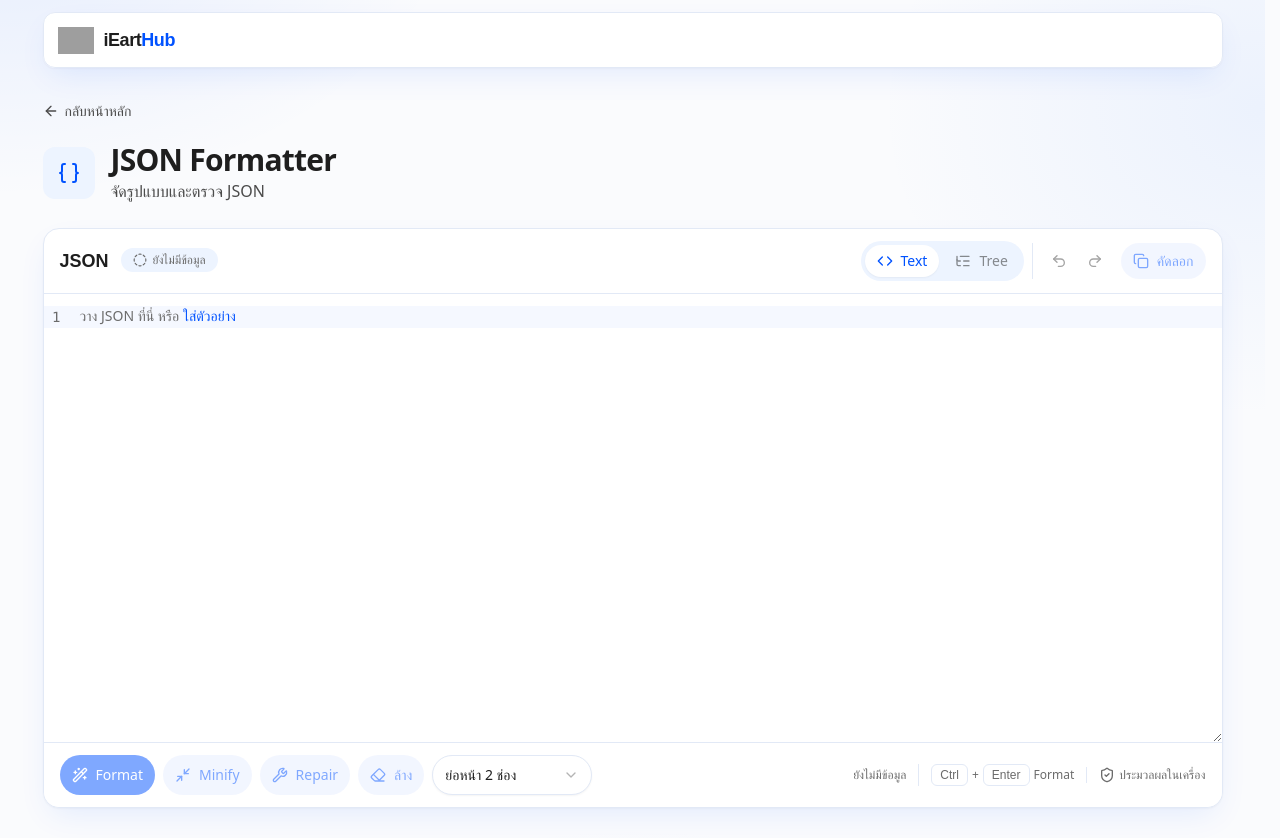
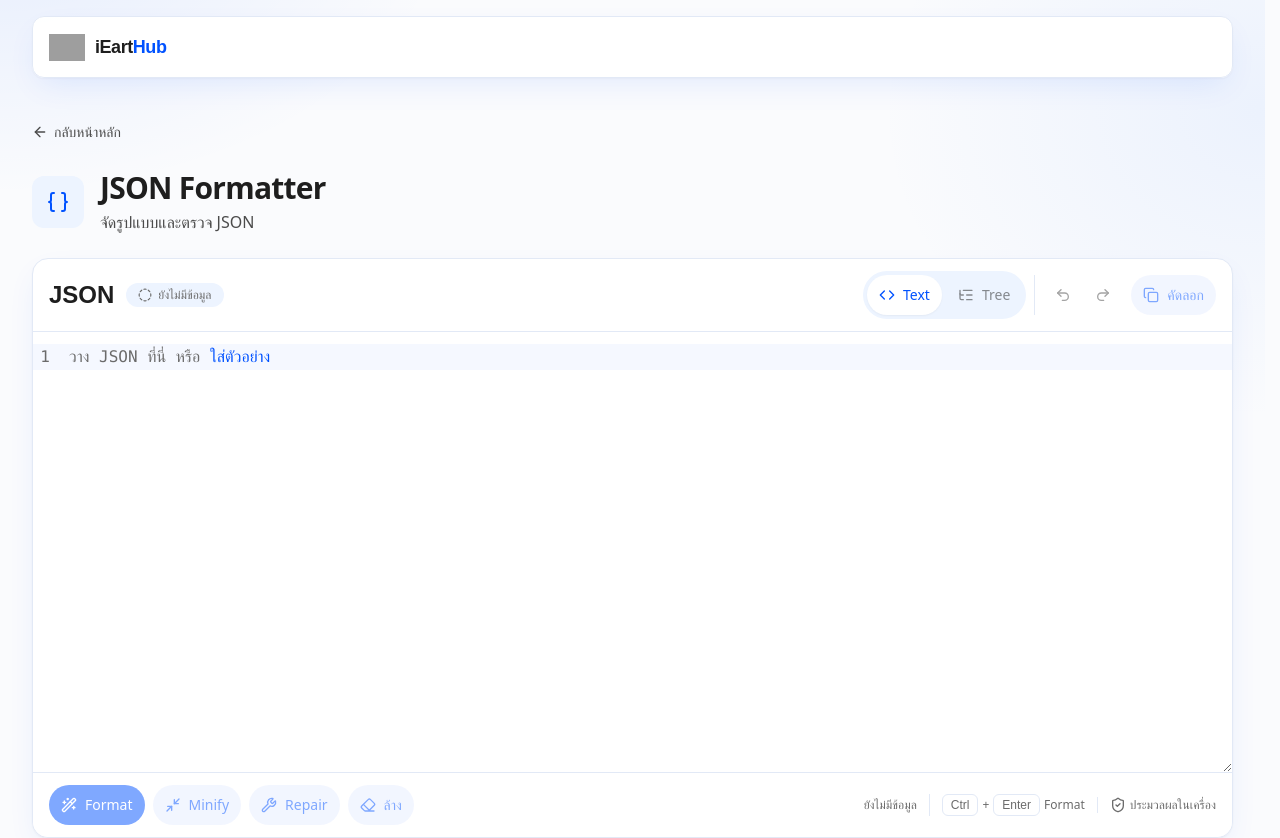
Before and after one commit to iE4rthDEV/iearthub, a Next.js app: page /tools/json in a window 1280 px wide. Shown: the top 838 px of the page. Built offline with nearby package versions, Linux system fonts and the light colour scheme; grey boxes are pictures that could not be loaded.

Commit message:
fix: improve responsive layouts
- Share responsive containers across navigation, pages, and footer
- Adapt pinned card spans to the number of saved tools
- Improve JSON toolbars, editor sizing, and deep tree scrolling
- Use two-space JSON formatting and show stats only on desktop

```diff
--- a/app/globals.css
+++ b/app/globals.css
@@ -72,6 +72,11 @@
   --shadow-xs: 0 1px 2px 0 rgb(0 0 0 / 0.045);
 }
 
+/* Keep the navbar, pages, and footer aligned at every viewport width. */
+@utility page-container {
+  @apply mx-auto w-full min-w-0 max-w-360 px-4 sm:px-6 lg:px-8 2xl:px-10;
+}
+
 @utility glass {
   @apply shadow-glass;
   background-color: var(--surface);
--- a/app/layout.tsx
+++ b/app/layout.tsx
@@ -20,11 +20,10 @@ export const metadata: Metadata = {
 export default function RootLayout({ children }: LayoutProps<"/">) {
   return (
     <html lang="th">
-      <body className="bg-aurora min-h-screen font-sans leading-relaxed text-ink antialiased">
-        <div className="flex min-h-screen flex-col">
+      <body className="bg-aurora min-h-dvh font-sans leading-relaxed text-ink antialiased">
+        <div className="flex min-h-dvh min-w-0 flex-col">
           <Navbar />
-          {/* At least one viewport tall, so every page scrolls and the scrollbar always covers the reserved gutter. */}
-          <div className="min-h-dvh">{children}</div>
+          <div className="min-w-0 flex-1">{children}</div>
           <Footer />
         </div>
       </body>
--- a/app/tools/json/page.tsx
+++ b/app/tools/json/page.tsx
@@ -22,22 +22,22 @@ export default function JsonFormatterPage() {
   const Icon = jsonTool.icon;
 
   return (
-    <div className="mx-auto w-full max-w-303 px-4">
-      <main className="pt-8 pb-16">
+    <div className="page-container">
+      <main className="pt-4 pb-6 sm:pt-6 sm:pb-10 lg:pt-8 lg:pb-14">
         <Link
           href="/"
-          className="inline-flex items-center gap-1.5 rounded-sm text-sm font-medium text-ink-2 hover:text-brand focus-visible:outline-2 focus-visible:outline-offset-2 focus-visible:outline-brand"
+          className="inline-flex min-h-11 items-center gap-1.5 rounded-sm text-sm font-medium text-ink-2 hover:text-brand focus-visible:outline-2 focus-visible:outline-offset-2 focus-visible:outline-brand"
         >
           <ArrowLeft className="size-4" aria-hidden="true" /> กลับหน้าหลัก
         </Link>
 
-        <header className="mt-4 mb-6 flex items-center gap-4">
-          <div className="grid size-13 shrink-0 place-items-center rounded-xl bg-tint text-brand">
+        <header className="mt-3 mb-5 flex items-start gap-3 sm:mt-4 sm:mb-6 sm:items-center sm:gap-4">
+          <div className="grid size-11 shrink-0 place-items-center rounded-xl bg-tint text-brand sm:size-13">
             <Icon className="size-6" aria-hidden="true" />
           </div>
-          <div>
-            <h1 className="text-2xl font-bold tracking-tight sm:text-3xl">{jsonTool.name}</h1>
-            <p className="text-ink-2">{jsonTool.description}</p>
+          <div className="min-w-0">
+            <h1 className="text-xl font-bold tracking-tight wrap-anywhere sm:text-3xl">{jsonTool.name}</h1>
+            <p className="mt-1 text-sm text-ink-2 sm:text-base">{jsonTool.description}</p>
           </div>
         </header>
 
--- a/components/json-editor.tsx
+++ b/components/json-editor.tsx
@@ -39,9 +39,12 @@ const jsonHighlightStyle = HighlightStyle.define([
 ]);
 
 const editorTheme = EditorView.theme({
-  "&": { height: "100%", fontSize: "14px", backgroundColor: "transparent" },
+  "&": { height: "100%", minWidth: "0", fontSize: "16px", backgroundColor: "transparent" },
+  "@media (min-width: 40rem) and (pointer: fine)": { "&": { fontSize: "14px" } },
   "&.cm-focused": { outline: "none" },
   ".cm-scroller": {
+    overflow: "auto",
+    overscrollBehavior: "contain",
     fontFamily: 'ui-monospace, SFMono-Regular, Menlo, Consolas, "Noto Sans Thai Looped", monospace',
     lineHeight: "1.6",
   },
@@ -53,8 +56,24 @@ const editorTheme = EditorView.theme({
   },
   ".cm-panels": { backgroundColor: "var(--solid)", color: "var(--ink)", borderColor: "var(--line)" },
   ".cm-panels-bottom": { borderTop: "1px solid var(--line)" },
-  ".cm-panel.cm-search": { padding: "8px 12px", fontFamily: "inherit" },
-  ".cm-textfield": { borderRadius: "6px", borderColor: "var(--line)", padding: "2px 6px" },
+  ".cm-panel.cm-search": {
+    display: "flex",
+    flexWrap: "wrap",
+    alignItems: "center",
+    gap: "6px",
+    padding: "8px 12px",
+    paddingRight: "36px",
+    fontFamily: "inherit",
+  },
+  ".cm-textfield": {
+    maxWidth: "100%",
+    minWidth: "0",
+    boxSizing: "border-box",
+    borderRadius: "6px",
+    borderColor: "var(--line)",
+    padding: "2px 6px",
+    fontSize: "inherit",
+  },
   ".cm-button": { borderRadius: "6px", backgroundImage: "none", backgroundColor: "white", borderColor: "var(--line)" },
 });
 
@@ -184,5 +203,5 @@ export function JsonEditor({ ref, onChange, onHistoryChange, onFormatShortcut, a
     },
   }));
 
-  return <div ref={containerRef} className="h-full" />;
+  return <div ref={containerRef} className="h-full min-w-0" />;
 }
--- a/components/json-formatter.tsx
+++ b/components/json-formatter.tsx
@@ -21,24 +21,15 @@ import {
 import { JsonEditor, type JsonEditorHandle } from "@/components/json-editor";
 import { JsonTreeView } from "@/components/json-tree-view";
 import { Button } from "@/components/ui/button";
-import { Select, SelectContent, SelectItem, SelectTrigger, SelectValue } from "@/components/ui/select";
 import {
   countKeys,
   formatByteSize,
   getByteSize,
   repairJson,
-  toIndentValue,
   validateJson,
-  type IndentOption,
   type JsonValidation,
 } from "@/lib/json-tools";
 import { cn } from "@/lib/utils";
-
-const indentOptions: { value: IndentOption; label: string }[] = [
-  { value: "2", label: "ย่อหน้า 2 ช่อง" },
-  { value: "4", label: "ย่อหน้า 4 ช่อง" },
-  { value: "tab", label: "ย่อหน้าด้วย Tab" },
-];
 
 const SAMPLE_JSON =
   '{"name":"iEartHub","version":1,"tags":["tools","thai"],"owner":{"name":"iEarth","active":true},"features":[{"id":"json","title":"JSON Formatter"},{"id":"qr","title":"สร้าง QR Code"}],"note":null}';
@@ -50,9 +41,11 @@ type Notice = { text: string; tone: "success" | "error" };
 const kbdClassName =
   "daisy-kbd h-5.5 min-w-0 rounded-md border border-line bg-white px-2 font-display text-xs text-ink-3";
 
+const actionButtonClassName =
+  "h-8 min-w-0 rounded-full px-2 text-xs has-[>svg]:px-2 sm:h-10 sm:px-4 sm:text-sm sm:has-[>svg]:px-3 [&_svg]:hidden sm:[&_svg]:block";
+
 export function JsonFormatter() {
   const [content, setContent] = useState("");
-  const [indent, setIndent] = useState<IndentOption>("2");
   const [viewMode, setViewMode] = useState<ViewMode>("text");
   const [history, setHistory] = useState({ canUndo: false, canRedo: false });
   const [isCopied, setIsCopied] = useState(false);
@@ -102,7 +95,7 @@ export function JsonFormatter() {
 
   function handleFormat() {
     const result = parseCurrentContent();
-    if (result.ok) editorRef.current?.replaceContent(JSON.stringify(result.value, null, toIndentValue(indent)));
+    if (result.ok) editorRef.current?.replaceContent(JSON.stringify(result.value, null, 2));
   }
 
   function handleMinify() {
@@ -149,49 +142,65 @@ export function JsonFormatter() {
   return (
     <section
       aria-labelledby="json-editor-label"
-      className="overflow-hidden rounded-2xl border border-line bg-white shadow-glass"
+      className="min-w-0 overflow-hidden rounded-2xl border border-line bg-white shadow-glass"
     >
-      <div className="flex flex-wrap items-center gap-x-3 gap-y-2 border-b border-line px-4 py-3">
-        <h2 id="json-editor-label" className="font-display text-lg font-semibold">
+      <div className="flex items-start justify-between gap-2 border-b border-line px-3 py-3 sm:px-4 md:items-center md:gap-3">
+        <div className="flex min-w-0 flex-col items-start gap-1 md:flex-row md:items-center md:gap-3">
+          <h2 id="json-editor-label" className="font-display text-2xl leading-tight font-semibold">
             JSON
           </h2>
+          <div className="flex min-w-0 items-center">
             <StatusBadge validation={validation} onGoToError={handleGoToError} />
+          </div>
+        </div>
 
-        <div className="ml-auto flex flex-wrap items-center gap-2">
-          <div role="group" aria-label="มุมมอง" className="flex items-center gap-1 rounded-full bg-tint p-1">
-            <ViewModeButton isActive={visibleView === "text"} onClick={() => setViewMode("text")}>
-              <Code aria-hidden="true" /> Text
+        <div className="flex shrink-0 flex-col items-end gap-1 md:flex-row md:items-center md:gap-2">
+          <div role="group" aria-label="มุมมอง" className="flex items-center gap-0.5 rounded-full bg-tint p-0.5 sm:gap-1 sm:p-1">
+            <ViewModeButton isActive={visibleView === "text"} onClick={() => setViewMode("text")} title="Text">
+              <Code className="size-3.5 sm:size-4" aria-hidden="true" />
+              <span>Text</span>
             </ViewModeButton>
             <ViewModeButton
               isActive={visibleView === "tree"}
               onClick={() => setViewMode("tree")}
               disabled={!isValid}
-              title={isValid ? undefined : "ใช้ได้เมื่อ JSON ถูกต้อง"}
+              title={isValid ? "Tree" : "ใช้ได้เมื่อ JSON ถูกต้อง"}
             >
-              <ListTree aria-hidden="true" /> Tree
+              <ListTree className="size-3.5 sm:size-4" aria-hidden="true" />
+              <span>Tree</span>
             </ViewModeButton>
           </div>
 
-          <div className="flex items-center border-line sm:border-l sm:pl-2">
+          <div className="flex items-center gap-1.5 sm:gap-2">
+            <div className="flex items-center border-line md:border-l md:pl-2">
               <IconButton label="ย้อนกลับ (Ctrl+Z)" onClick={() => editorRef.current?.undo()} disabled={!history.canUndo}>
-              <Undo2 aria-hidden="true" />
+                <Undo2 className="size-3.5 sm:size-4" aria-hidden="true" />
               </IconButton>
               <IconButton label="ทำซ้ำ (Ctrl+Y)" onClick={() => editorRef.current?.redo()} disabled={!history.canRedo}>
-              <Redo2 aria-hidden="true" />
+                <Redo2 className="size-3.5 sm:size-4" aria-hidden="true" />
               </IconButton>
             </div>
 
-          <Button type="button" variant="soft" onClick={handleCopy} disabled={isEmpty} className="rounded-full">
-            {isCopied ? <ClipboardCheck aria-hidden="true" /> : <Copy aria-hidden="true" />}
-            {isCopied ? "คัดลอกแล้ว" : "คัดลอก"}
+            <Button
+              type="button"
+              variant="soft"
+              size="icon"
+              onClick={handleCopy}
+              disabled={isEmpty}
+              title={isCopied ? "คัดลอกแล้ว" : "คัดลอก"}
+              className="size-8 rounded-full sm:h-10 sm:w-auto sm:px-3"
+            >
+              {isCopied ? <ClipboardCheck className="size-3.5 sm:size-4" aria-hidden="true" /> : <Copy className="size-3.5 sm:size-4" aria-hidden="true" />}
+              <span className="sr-only sm:not-sr-only">{isCopied ? "คัดลอกแล้ว" : "คัดลอก"}</span>
             </Button>
+          </div>
         </div>
       </div>
 
       {/* Body: the editor stays mounted in tree mode so its undo history is kept. */}
       {/* pb-4 keeps the scrollbars above the resize handle in the bottom-right corner. */}
-      <div className="relative h-112 min-h-60 resize-y overflow-hidden pb-4">
-        <div className={cn("h-full", visibleView !== "text" && "hidden")}>
+      <div className="relative h-[clamp(12rem,55dvh,40rem)] min-h-48 min-w-0 resize-y overflow-hidden pb-4 sm:min-h-60">
+        <div className={cn("h-full min-w-0", visibleView !== "text" && "hidden")}>
           <JsonEditor
             ref={editorRef}
             ariaLabelledBy="json-editor-label"
@@ -203,12 +212,12 @@ export function JsonFormatter() {
 
         {visibleView === "text" && content === "" && (
           // Shown over the empty editor; only the button inside catches clicks.
-          <div className="pointer-events-none absolute top-3 left-9 text-sm text-ink-3">
+          <div className="pointer-events-none absolute top-3 right-3 left-9 font-mono text-base leading-[1.6] text-ink-3">
             วาง JSON ที่นี่ หรือ{" "}
             <button
               type="button"
               onClick={handleLoadSample}
-              className="pointer-events-auto rounded-sm font-medium text-brand underline-offset-4 hover:underline focus-visible:outline-2 focus-visible:outline-brand"
+              className="pointer-events-auto relative rounded-sm align-baseline font-medium text-brand underline-offset-4 after:absolute after:inset-x-0 after:-inset-y-1 hover:underline focus-visible:outline-2 focus-visible:outline-brand"
             >
               ใส่ตัวอย่าง
             </button>
@@ -216,54 +225,39 @@ export function JsonFormatter() {
         )}
 
         {visibleView === "tree" && validation.status === "valid" && (
-          <div className="h-full overflow-auto p-4">
+          <div className="h-full min-w-0 overflow-auto overscroll-contain p-3 sm:p-4">
             <JsonTreeView value={validation.value} />
           </div>
         )}
       </div>
 
-      <div className="flex flex-wrap items-center gap-2 border-t border-line bg-solid px-4 py-3">
+      <div className="grid grid-cols-4 gap-1.5 border-t border-line bg-solid px-3 py-3 sm:flex sm:flex-wrap sm:items-center sm:gap-2 sm:px-4">
         <Button
           type="button"
           onClick={handleFormat}
           disabled={!isValid}
           aria-keyshortcuts="Control+Enter Meta+Enter"
           title="Format (Ctrl+Enter)"
-          className="h-10 rounded-full px-5"
+          className={actionButtonClassName}
         >
           <WandSparkles aria-hidden="true" /> Format
         </Button>
-        <Button type="button" variant="soft" onClick={handleMinify} disabled={!isValid} className="h-10 rounded-full">
+        <Button type="button" variant="soft" onClick={handleMinify} disabled={!isValid} className={actionButtonClassName}>
           <Minimize2 aria-hidden="true" /> Minify
         </Button>
-        <Button type="button" variant="soft" onClick={handleRepair} disabled={!isInvalid} className="h-10 rounded-full">
+        <Button type="button" variant="soft" onClick={handleRepair} disabled={!isInvalid} className={actionButtonClassName}>
           <Wrench aria-hidden="true" /> Repair
         </Button>
-        <Button type="button" variant="soft" onClick={handleClear} disabled={isEmpty} className="h-10 rounded-full">
+        <Button type="button" variant="soft" onClick={handleClear} disabled={isEmpty} className={actionButtonClassName}>
           <Eraser aria-hidden="true" /> ล้าง
         </Button>
-        <Select value={indent} onValueChange={(value) => setIndent(value as IndentOption)}>
-          {/* The trigger width fits the longest option, and the menu below uses the same width so both line up. */}
-          <SelectTrigger aria-label="ระยะย่อหน้า" className="w-40 rounded-full bg-white data-[size=default]:h-10">
-            <SelectValue />
-          </SelectTrigger>
-          {/* rounded-2xl matches the card; items use rounded-xl (16px minus the 4px padding) so the corners stay parallel. */}
-          <SelectContent className="w-(--radix-select-trigger-width) rounded-2xl">
-            {indentOptions.map((option) => (
-              <SelectItem key={option.value} value={option.value} className="rounded-xl">
-                {option.label}
-              </SelectItem>
-            ))}
-          </SelectContent>
-        </Select>
-
-        <div className="ml-auto flex flex-wrap items-center gap-x-3 gap-y-1 text-xs text-ink-3">
+        <div className="col-span-4 flex min-w-0 flex-wrap items-center gap-x-3 gap-y-2 pt-1 text-xs wrap-anywhere text-ink-3 sm:w-full md:ml-auto md:w-auto md:flex-1 md:justify-end md:pt-0">
           {notice ? (
             <span role="status" className={notice.tone === "error" ? "text-destructive" : "text-emerald-700"}>
               {notice.text}
             </span>
           ) : (
-            <span>
+            <span className="hidden lg:inline">
               {stats
                 ? [
                     stats.keyCount !== null && `${stats.keyCount.toLocaleString()} keys`,
@@ -275,10 +269,10 @@ export function JsonFormatter() {
                 : "ยังไม่มีข้อมูล"}
             </span>
           )}
-          <span className="hidden items-center gap-1 border-l border-line pl-3 lg:inline-flex" aria-hidden="true">
+          <span className="hidden items-center gap-1 border-l border-line pl-3 xl:inline-flex" aria-hidden="true">
             <kbd className={kbdClassName}>Ctrl</kbd>+<kbd className={kbdClassName}>Enter</kbd> Format
           </span>
-          <span className="hidden items-center gap-1 border-l border-line pl-3 sm:inline-flex">
+          <span className="inline-flex items-center gap-1 lg:border-l lg:border-line lg:pl-3">
             <ShieldCheck className="size-4" aria-hidden="true" /> ประมวลผลในเครื่อง
           </span>
         </div>
@@ -293,10 +287,10 @@ type StatusBadgeProps = {
 };
 
 function StatusBadge({ validation, onGoToError }: StatusBadgeProps) {
-  const badgeClassName = "inline-flex items-center gap-1.5 rounded-full px-3 py-1 text-xs font-medium";
+  const badgeClassName = "inline-flex min-w-0 max-w-full items-center gap-1 rounded-2xl px-2 py-1 text-left text-xs font-medium whitespace-normal wrap-anywhere sm:gap-1.5 sm:px-3 [&_svg]:shrink-0";
 
   return (
-    <span role="status">
+    <span role="status" className="inline-flex min-w-0 max-w-full align-middle">
       {validation.status === "empty" && (
         <span className={cn(badgeClassName, "bg-tint text-ink-3")}>
           <CircleDashed className="size-3.5" aria-hidden="true" /> ยังไม่มีข้อมูล
@@ -316,11 +310,14 @@ function StatusBadge({ validation, onGoToError }: StatusBadgeProps) {
           title={`${validation.rawMessage}\n(กดเพื่อไปที่จุดผิด)`}
           className={cn(
             badgeClassName,
-            "cursor-pointer bg-destructive/10 text-destructive hover:bg-destructive/15 focus-visible:outline-2 focus-visible:outline-destructive",
+            "min-h-8 cursor-pointer bg-destructive/10 text-destructive hover:bg-destructive/15 focus-visible:outline-2 focus-visible:outline-destructive sm:min-h-11",
           )}
         >
           <CircleAlert className="size-3.5" aria-hidden="true" />
-          JSON ไม่ถูกต้อง · บรรทัด {validation.position.line} คอลัมน์ {validation.position.column}
+          <span>
+            JSON ไม่ถูกต้อง
+            <span className="sr-only sm:not-sr-only"> · บรรทัด {validation.position.line} คอลัมน์ {validation.position.column}</span>
+          </span>
         </button>
       )}
 
@@ -352,7 +349,7 @@ function ViewModeButton({ isActive, onClick, disabled, title, children }: ViewMo
       disabled={disabled}
       title={title}
       className={cn(
-        "h-8 rounded-full px-4 hover:bg-white/70",
+        "h-8 gap-1 rounded-full px-2 text-xs has-[>svg]:px-2 hover:bg-white/70 sm:h-10 sm:gap-2 sm:px-4 sm:text-sm sm:has-[>svg]:px-3",
         isActive && "bg-white text-brand shadow-xs hover:bg-white",
       )}
     >
@@ -378,7 +375,7 @@ function IconButton({ label, onClick, disabled, children }: IconButtonProps) {
       disabled={disabled}
       aria-label={label}
       title={label}
-      className="text-ink-2"
+      className="size-8 text-ink-2 sm:size-10"
     >
       {children}
     </Button>
--- a/components/navbar.tsx
+++ b/components/navbar.tsx
@@ -4,17 +4,17 @@ import Link from "next/link";
 export function Navbar() {
   return (
     // The width classes sit on the sticky header itself: wrapping it in a container div would end the sticky effect.
-    <header className="mx-auto mt-3 w-full max-w-303 px-4 xl:sticky xl:top-3 xl:z-20">
+    <header className="page-container mt-3 sm:mt-4 xl:sticky xl:top-4 xl:z-20">
       <nav
-        className="glass flex h-14 items-center gap-2 rounded-xl bg-solid/95 pr-2 pl-3.5"
+        className="glass flex min-h-14 items-center gap-2 rounded-xl bg-solid/95 px-3 py-2 sm:px-4"
         aria-label="หลัก"
       >
         <Link
           href="/"
           aria-label="iEartHub หน้าแรก"
-          className="mr-auto flex items-center gap-2.5 font-display text-lg font-extrabold tracking-tight"
+          className="mr-auto flex min-h-11 min-w-0 items-center gap-2.5 font-display text-lg font-extrabold tracking-tight"
         >
-          <Image src="/icon.svg" width={36} height={36} alt="" unoptimized />
+          <Image src="/icon.svg" width={36} height={36} alt="" className="shrink-0" unoptimized />
           <span>iEart<span className="text-brand">Hub</span></span>
         </Link>
       </nav>
```
Also changed, not shown: components/footer.tsx (+8 -8 lines), components/json-tree-view.tsx (+5 -4 lines), components/tool-card.tsx (+14 -9 lines), components/tool-hub.tsx (+24 -15 lines). Lines whose indentation alone changed are shown as unchanged.
